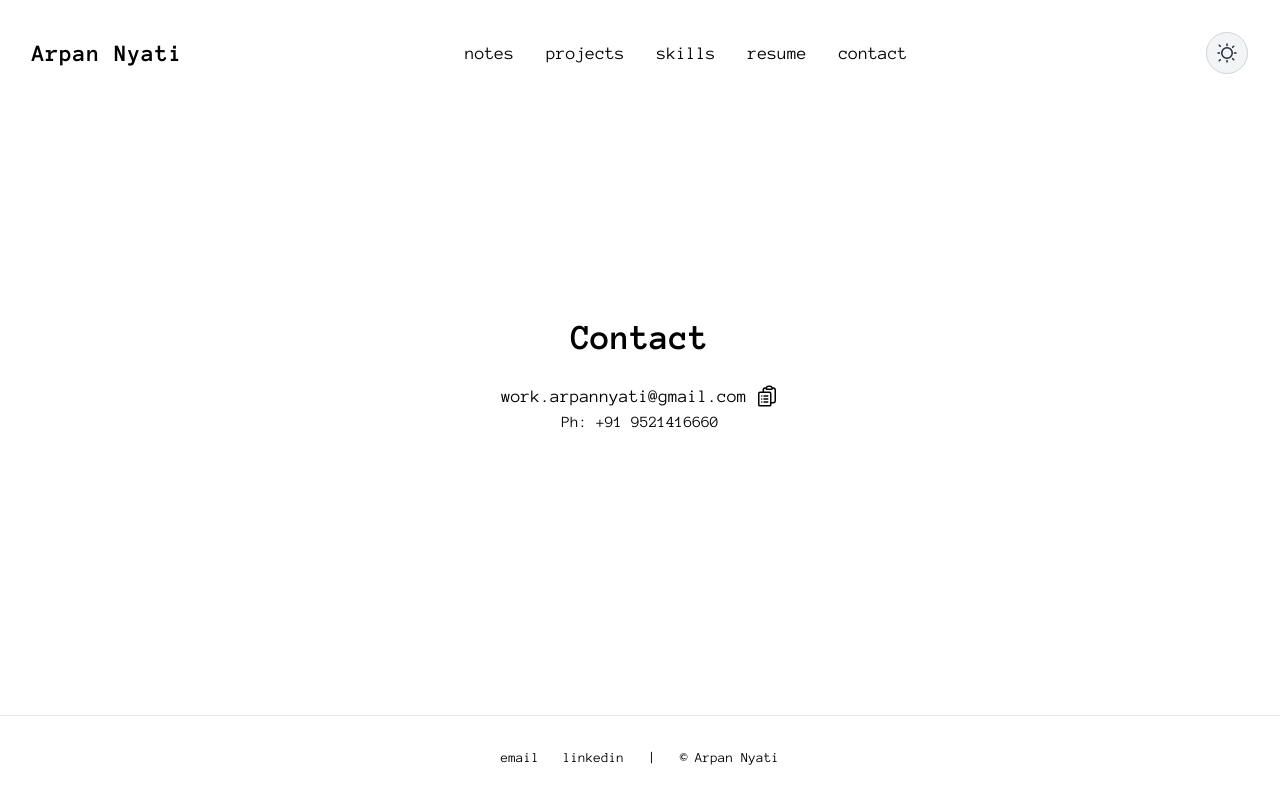
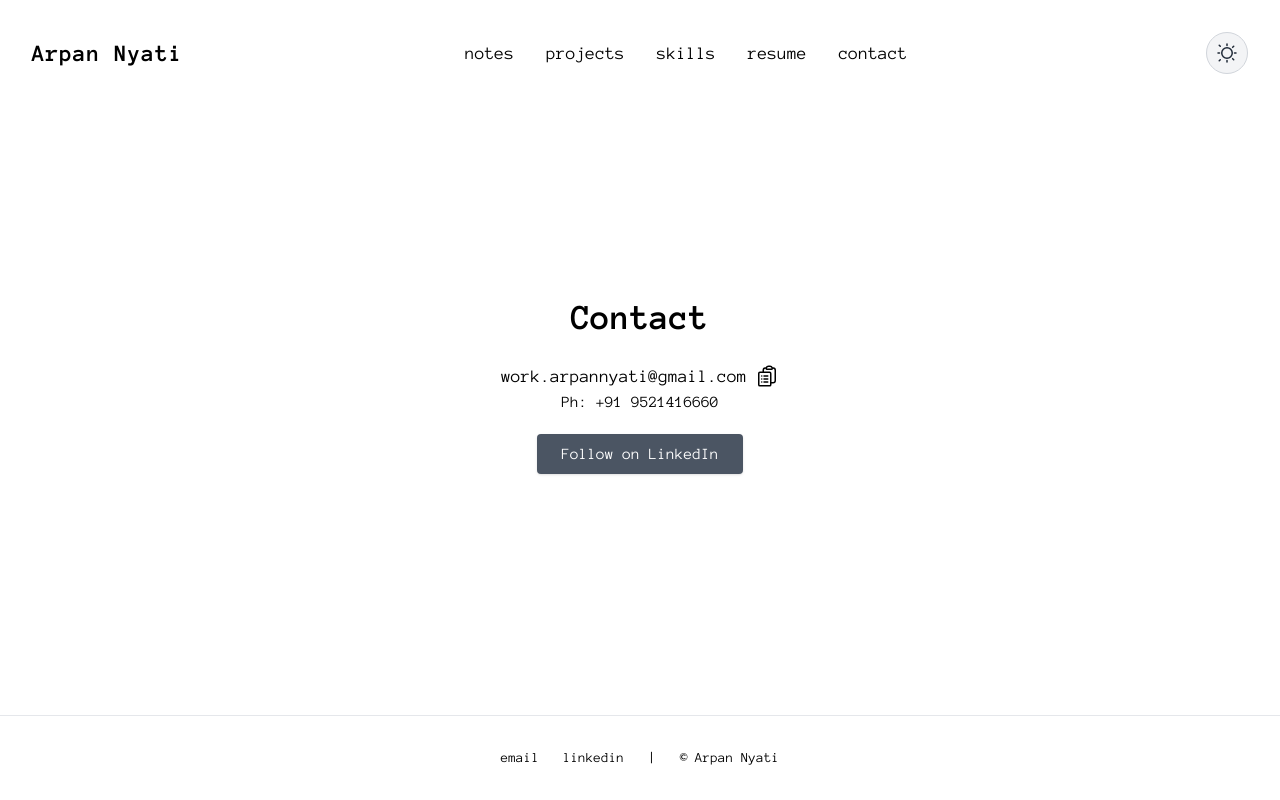
Before and after one commit to arpan-ny/arpan-ny.github.io, a React app: page /contact in a window 1280 px wide. Built offline with nearby package versions, Linux system fonts and the light colour scheme.

Commit message:
linkedin follow button

```diff
--- a/src/pages/Contacts.tsx
+++ b/src/pages/Contacts.tsx
@@ -56,6 +56,14 @@ const Contacts: React.FC = () => {
             <span className="text-green-600 text-sm">Email copied!</span>
           )}
         </div>
+        <a
+          href="https://www.linkedin.com/comm/mynetwork/discovery-see-all?usecase=PEOPLE_FOLLOWS&followMember=arpan-nyati"
+          target="_blank"
+          rel="noopener noreferrer"
+          className="px-6 py-2 bg-gray-600 text-white rounded shadow hover:bg-gray-700 transition-colors flex items-center"
+        >
+          Follow on LinkedIn
+        </a>
       </div>
     </div>
   );
--- a/src/pages/ResumePage.tsx
+++ b/src/pages/ResumePage.tsx
@@ -26,7 +26,7 @@ const ResumePage: React.FC = () => {
         </a>
         {/* Download Resume Button */}
         <a
-          href="https://github.com/arpan-ny/arpan-ny.github.io/raw/dev/public/arpan_resume_v1.pdf"
+          href="https://github.com/arpan-ny/arpan-ny.github.io/raw/dev/public/Arpan_Nyati_Resume.pdf"
           download
           className="p-2 bg-gray-600 text-white rounded shadow hover:bg-gray-700 transition-colors flex items-center"
         >
```
Also changed, not shown: 1 other file (tests, documents, lock files or other folders).
